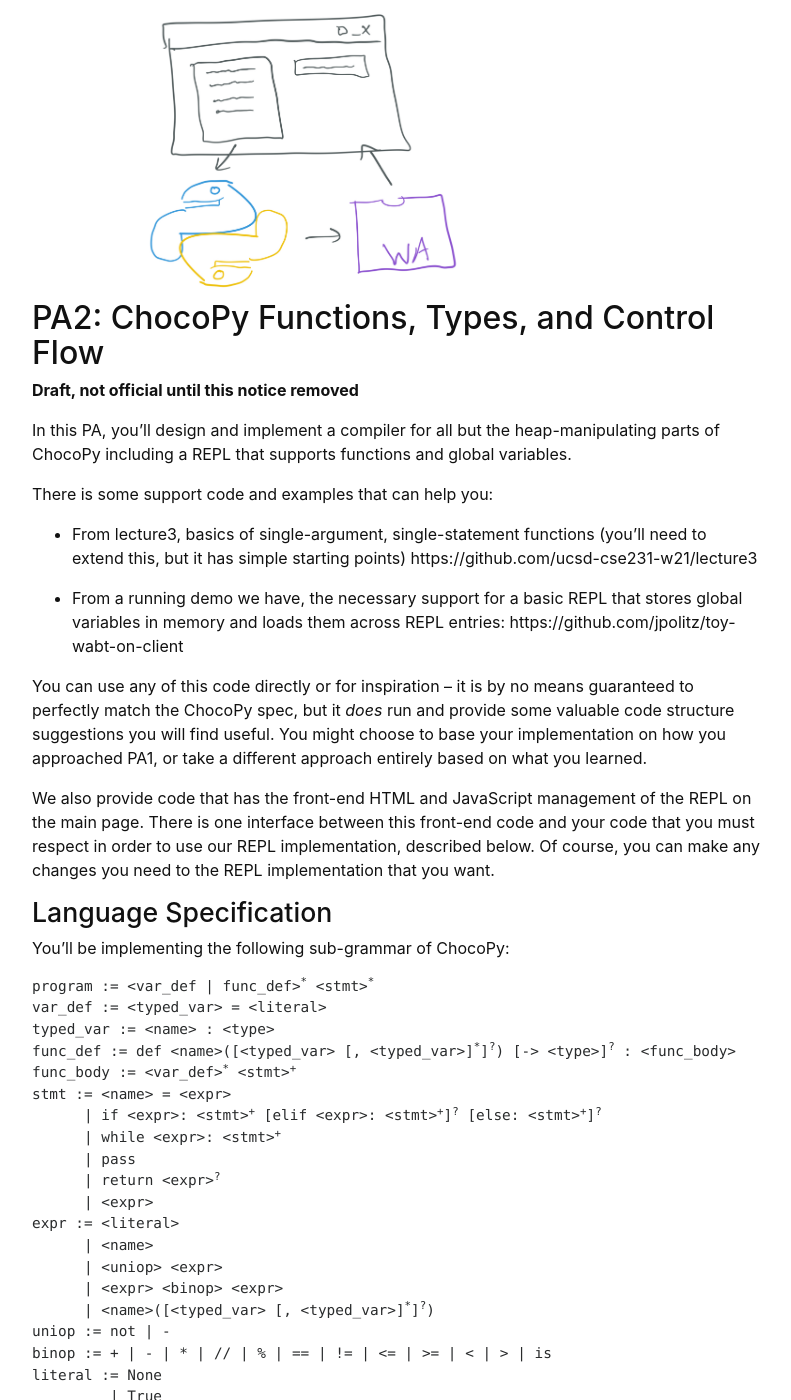
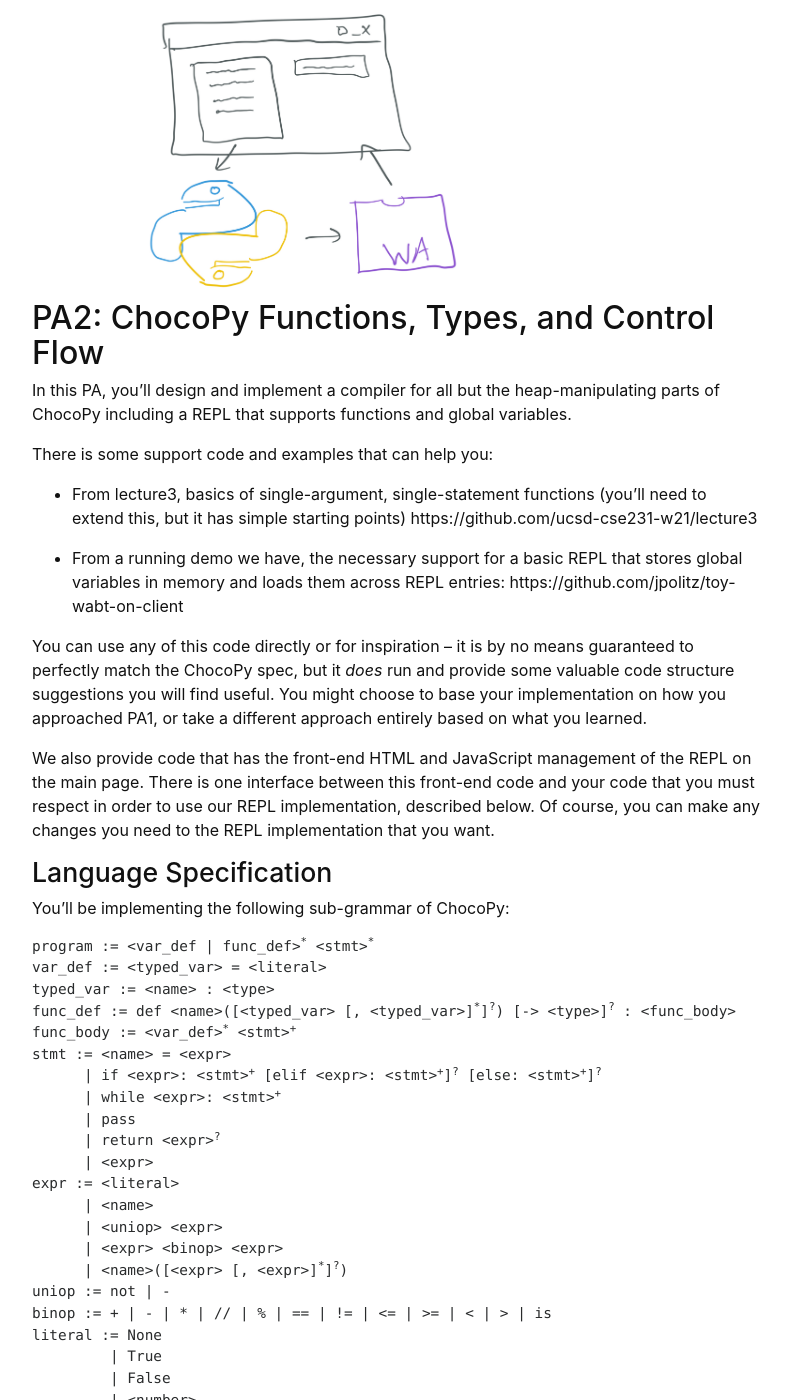
Before and after one commit to ucsd-cse231-w21/ucsd-cse231-w21.github.io, a Jekyll site: the page built from pa2/index.md, in a window 1280 px wide and 1400 px high. Shown: the whole window, without its empty margins (243-1034 px from the left). Built offline with Jekyll 4.4.1, drawn with Linux system fonts in a browser that asks for light colours; nearby versions of some CDN libraries.

Commit message:
remove draft comment

```diff
--- a/pa2/index.md
+++ b/pa2/index.md
@@ -6,7 +6,7 @@ doodle: "/doodle.png"
 
 # PA2: ChocoPy Functions, Types, and Control Flow
 
-**Draft, not official until this notice removed**
+<!-- **Draft, not official until this notice removed** -->
 
 In this PA, you'll design and implement a compiler for all but the
 heap-manipulating parts of ChocoPy including a REPL that supports functions
@@ -56,7 +56,7 @@ expr := &lt;literal>
       | &lt;name>
       | &lt;uniop> &lt;expr>
       | &lt;expr> &lt;binop> &lt;expr>
-      | &lt;name>([&lt;typed_var> [, &lt;typed_var>]<sup>*</sup>]<sup>?</sup>)
+      | &lt;name>([&lt;expr> [, &lt;expr>]<sup>*</sup>]<sup>?</sup>)
 uniop := not | -
 binop := + | - | * | // | % | == | != | &lt;= | >= | &lt; | > | is
 literal := None
```
